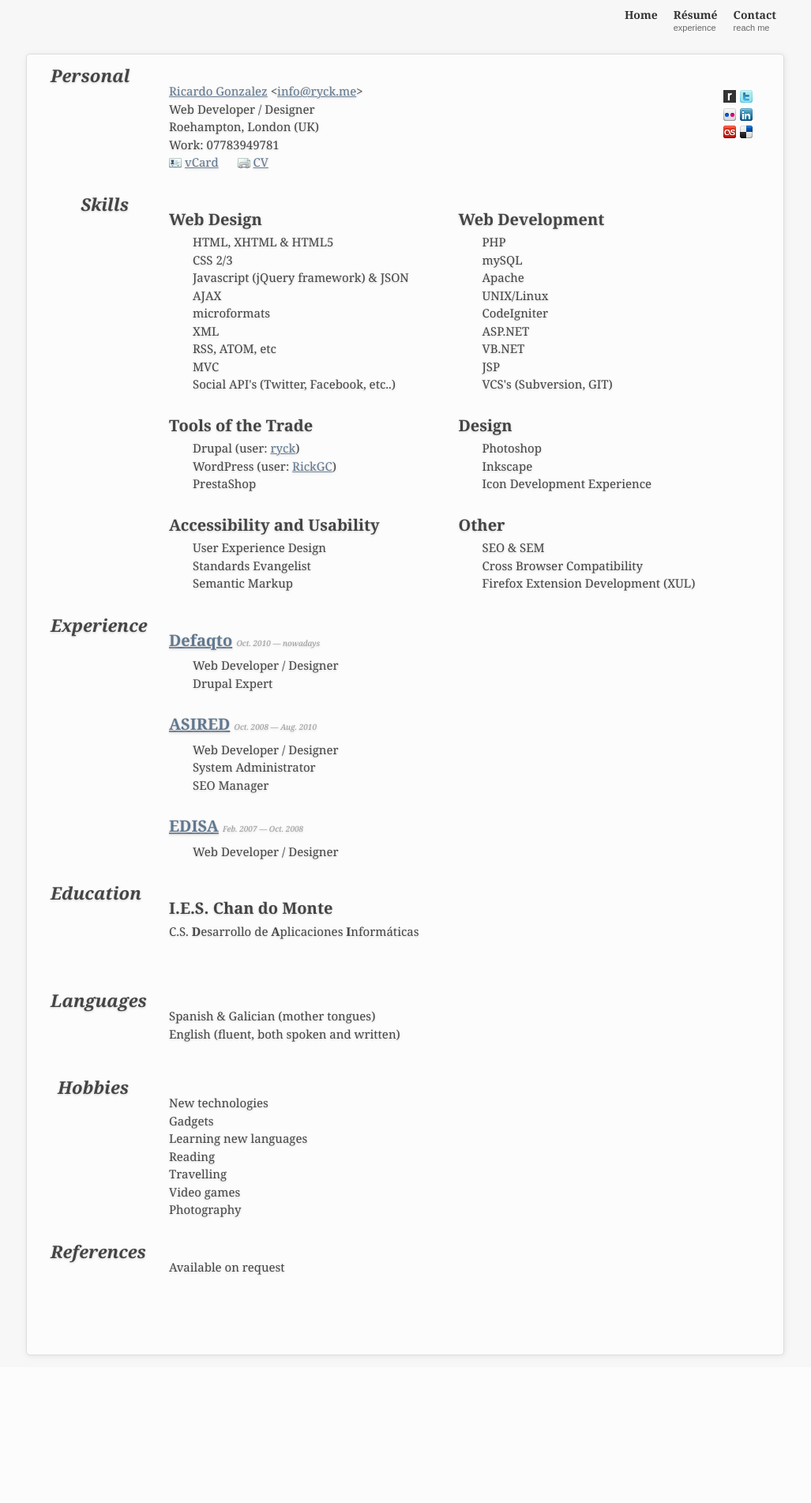
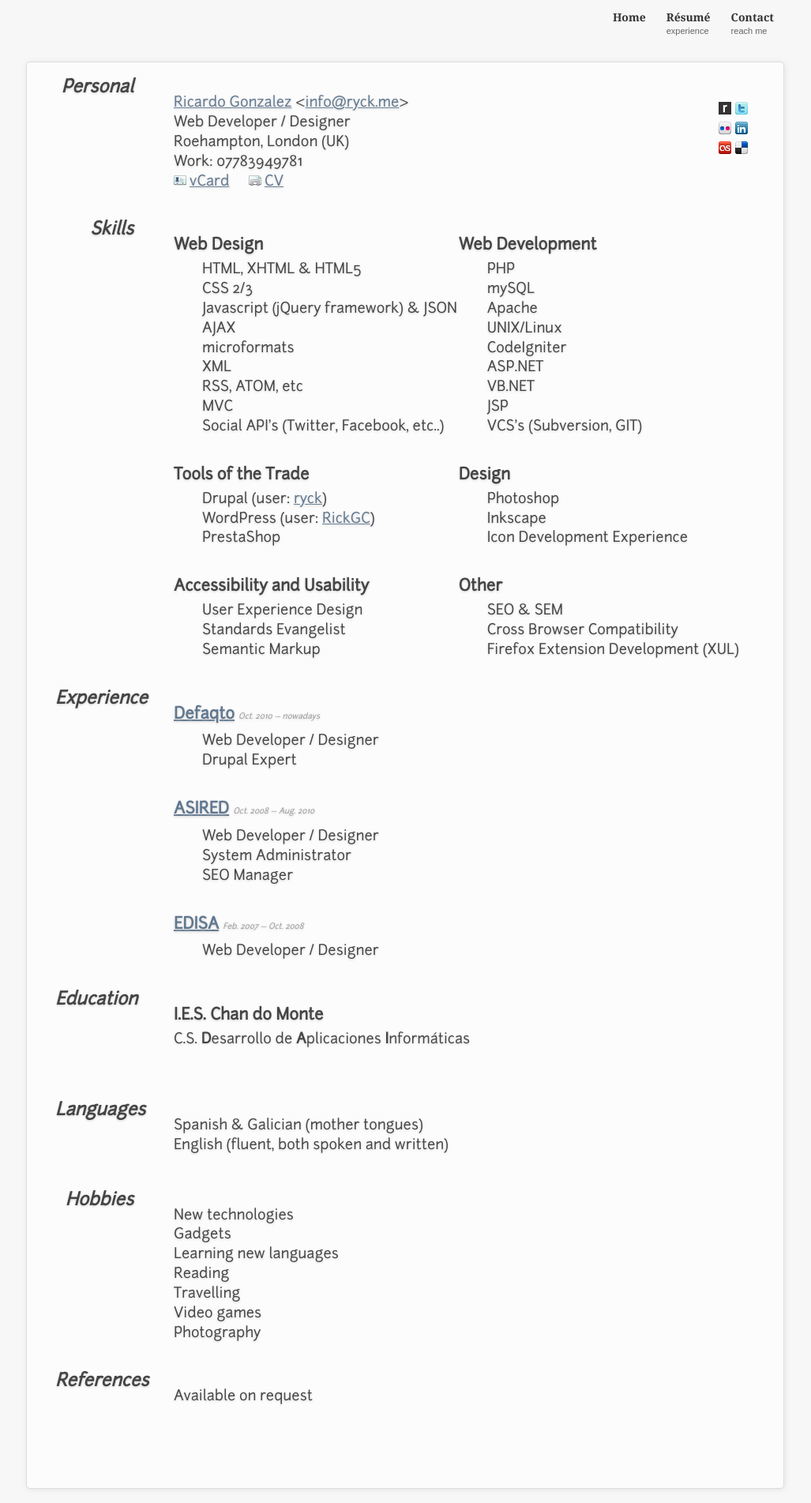
Before and after one commit to ryck/ryck.es, a PHP site: page / in a window 1280 px wide. Shown: the whole page at 79% size, without its empty margins (127-1154 px from the left). Before the commit the page ends 1719 px from the top, so only its background shows below. Run offline with PHP 8.4, Linux system fonts and the light colour scheme; some libraries are stand-ins or nearby versions.

Commit message:
new font added

```diff
--- a/css/style.css
+++ b/css/style.css
@@ -162,6 +162,17 @@ h1, h2, h3, h4, h5, h6 { font-weight: bold; }
 a, a:active, a:visited { color: #607890; }
 a:hover { color: #036; }
 
+@font-face {
+    font-family: 'JunctionRegular';
+    src: url('../fonts/junction_02-webfont.eot');
+    src: url('../fonts/junction_02-webfont.eot?iefix') format('eot'),
+         url('../fonts/junction_02-webfont.woff') format('woff'),
+         url('../fonts/junction_02-webfont.ttf') format('truetype'),
+         url('../fonts/junction_02-webfont.svg#webfontgCqOmH88') format('svg');
+    font-weight: normal;
+    font-style: normal;
+}
+
 
 /**
  * Primary styles
@@ -169,12 +180,7 @@ a:hover { color: #036; }
  * Author: Ricardo Gonzalez
  */
 body {
-  font-family: Georgia, Arial, Helvetica, sans-serif;
-  font-size: x-small;
-  font-variant: normal;
-  font-style: normal;
-  font-weight: normal;
-  line-height: 1.5em;
+  font-family: JunctionRegular, Georgia, Arial, Helvetica, sans-serif;
   background:none repeat scroll 0 0 #F7F7F7;
 }
 ol, ul {
@@ -313,7 +319,7 @@ ul.social-list li a span, #social legend {
 @media screen and (max-width: 480px) {
 
   body {
-    font-size: 16px;
+    font-size: 123.1%;
   }
   #content {
     width: 90%;
@@ -463,8 +469,8 @@ ul.social-list li a span, #social legend {
     width:80%;
   }
   #content {
-    font-size: 1.5em;
-    line-height: 1.5em;
+    font-size: 138.5%;
+    line-height: 138.5%;
     margin: 1em 0 1em;
     padding: 1em 2em;
     text-shadow: 0 1px 3px #CFCFCF;
--- a/js/script.js
+++ b/js/script.js
@@ -4,8 +4,8 @@ $(function(){
 
     $('textarea').growingTextarea();
 
-    $('hgroup').click(function () {
-        $(this).siblings('article').slideToggle('fast');
+    $('header.main').click(function () {
+        $(this).siblings('.group-list').slideToggle('fast');
         $(this).siblings('hr').toggle();
     });
 
```
Also changed, not shown: fonts/junction_02-webfont.ttf (added), fonts/junction_02-webfont.woff (added), 2 other files.
